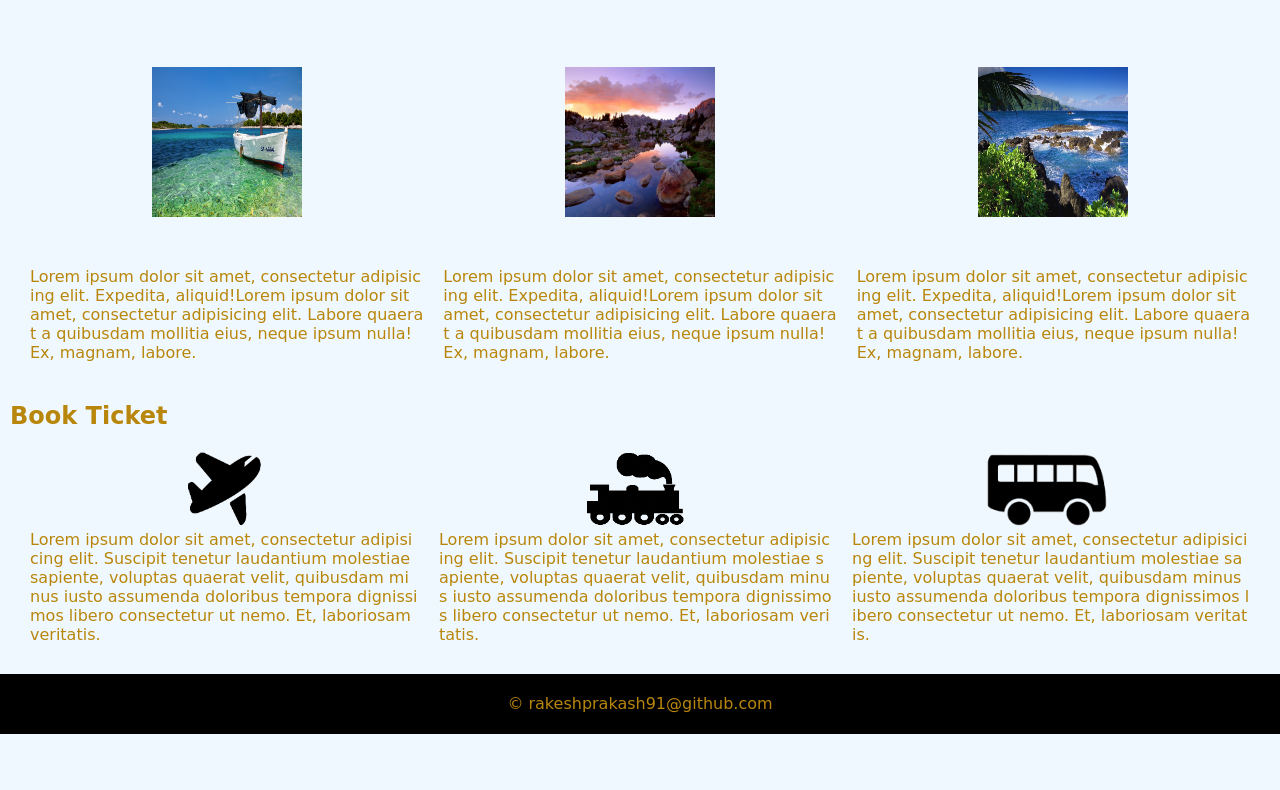
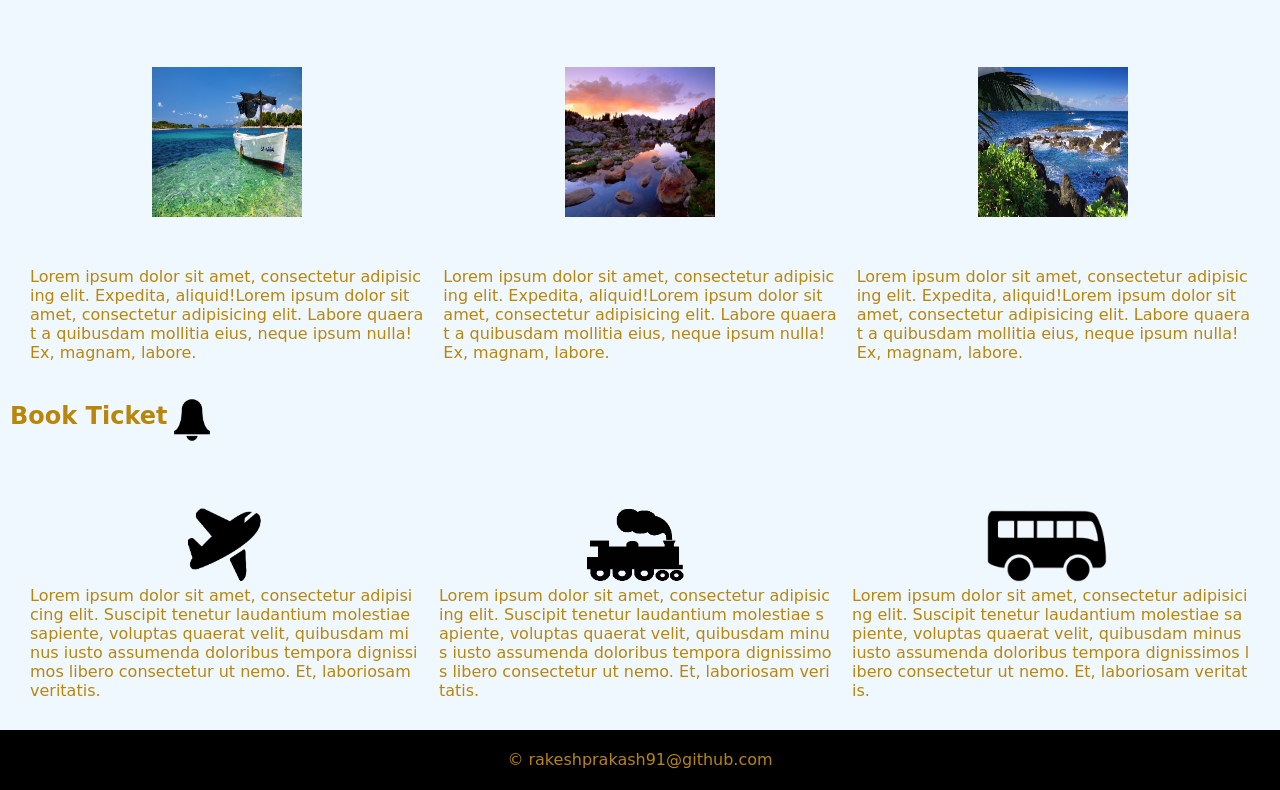
Before and after one commit to rakeshprakash91/htmlTemplate, a website: page index.html in a window 1280 px wide. Shown: the part 889-1679 px from the top of the page. Before the commit the page ends 1623 px from the top, so only its background shows below. Drawn offline with Linux system fonts and the light colour scheme.

Commit message:
included bell icon

```diff
--- a/css/styles.less
+++ b/css/styles.less
@@ -266,6 +266,25 @@ main {
 .close:hover {
 	background: #00d9ff;
 }
+.bell {
+	position: relative;
+	cursor: pointer;
+	top: -22px;
+	left: -15px;
+	height: 80px;
+	&:hover {
+		animation-name: bellAnim;
+		animation-duration: 100ms;
+		animation-delay: 0ms;
+		animation-fill-mode: forwards;
+		animation-timing-function: linear;
+		animation-iteration-count: infinite;
+		transform-origin: 0 0;
+	}
+}
+.bkTkt {
+	float: left;
+}
 @keyframes rocketAnim {
 	0% {
 		transform: translateX(30px) translateY(46px) rotate(0deg) translate(-50%, -50%);
@@ -282,6 +301,15 @@ main {
 	}
 	100% {
 		transform: translate(175px, 40px) scale(1) rotateX(0deg) rotateY(0deg) rotateZ(0deg) translate(-50%, -50%);
+	}
+}
+@keyframes bellAnim {
+	0% {
+		transform: translateX(40px) translateY(40px) rotate(0deg) translate(-50%, -50%);
+		animation-timing-function: cubic-bezier(.25, .25, .75, .75);
+	}
+	100% {
+		transform: translateX(50px) translateY(40px) rotate(0deg) translate(-50%, -50%);
 	}
 }
 
--- a/index.html
+++ b/index.html
@@ -72,7 +72,8 @@
 					</article>
 				</li>
 			</ul>
-			<h2>Book Ticket</h2>
+			<h2 class="bkTkt">Book Ticket</h2>
+			<img src="css/img/reminder.png" class="bell">
 			<ul class="bookTicket">
 				<li>
 					<img src="css/img/rocket.png" class="rocket" alt="">
```
Also changed, not shown: css/img/reminder.png (added), css/styles.css.
